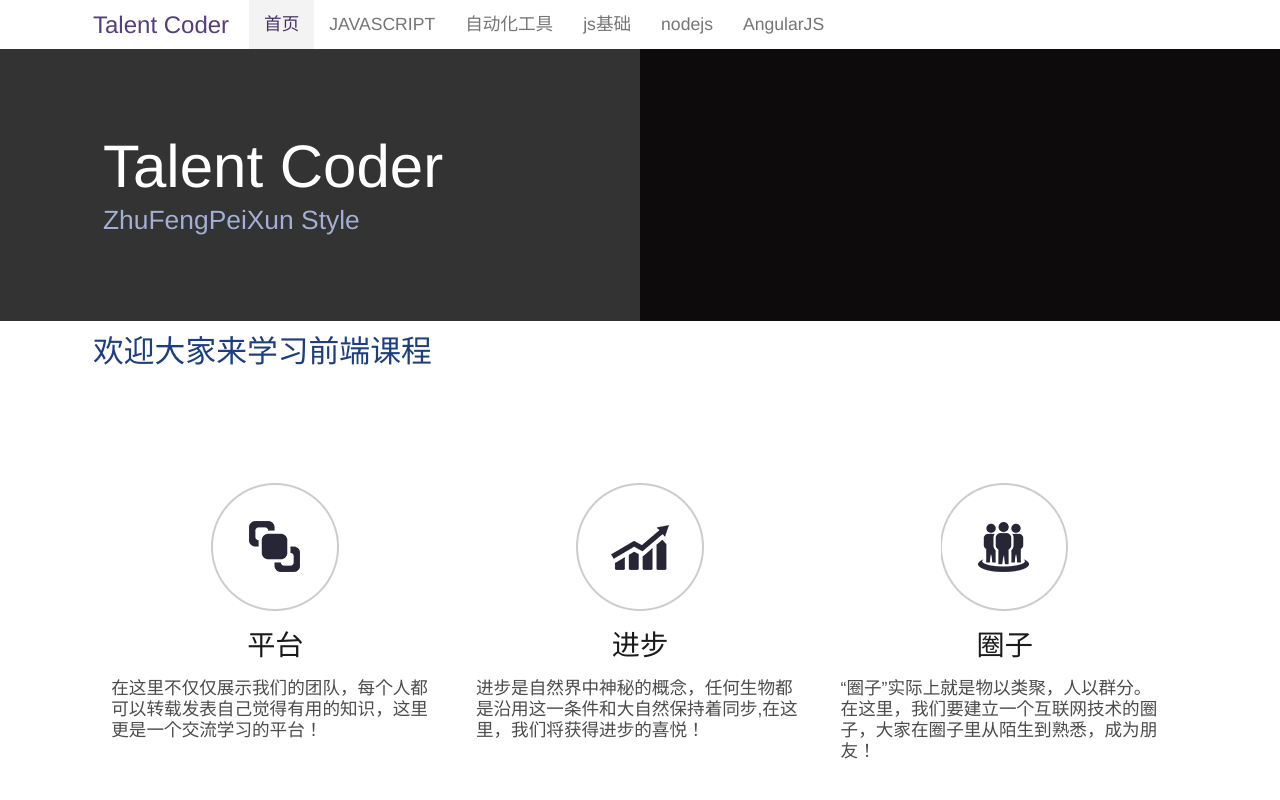
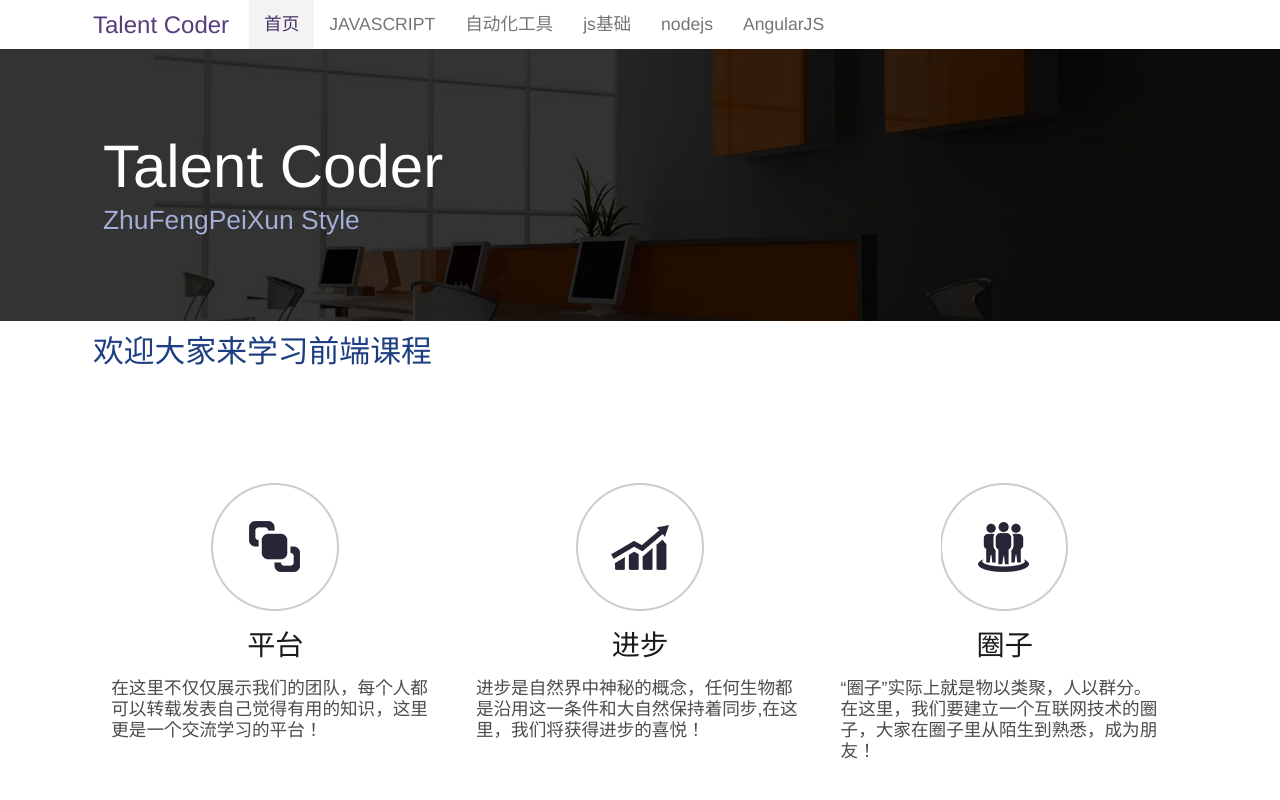
Before and after one commit to wakeupmypig/jw_blog, a website: page index.html in a window 1280 px wide. Shown: the top 800 px of the page. Drawn offline with nearby package versions, Linux system fonts and the light colour scheme; the site is published under a folder, as on GitHub Pages, so addresses that start at the root find nothing.

Commit message:
Thu Jul 07 2016 01:24:37 GMT+0800 (中国标准时间)

```diff
--- a/index.html
+++ b/index.html
@@ -111,7 +111,7 @@
         padding: 0;
     }
     .new-back{
-        background-image: url("/static/img/banner.jpg") ;
+        background-image: url("static/img/banner.jpg") ;
         background-repeat: no-repeat;
         background-position: center center;
         padding: 88px;
```
Also changed, not shown: html/AngularJS/angular入门.html (+1 -1 lines), html/AngularJS/angular基础.html (+1 -1 lines), html/JAVASCRIPT/es6课程.html (+1 -1 lines), html/js基础/js常用方法.html (+1 -1 lines), html/js基础/初识JS.html (+1 -1 lines), html/js基础/原型链.html (+1 -1 lines), html/js基础/预解析作用域闭包this.html (+1 -1 lines), html/nodejs/文件上传.html (+1 -1 lines), html/自动化工具/babel.html (+1 -1 lines), html/自动化工具/webpack基础.html (+1 -1 lines), html/自动化工具/webpack应用.html (+1 -1 lines), 1 other file.
